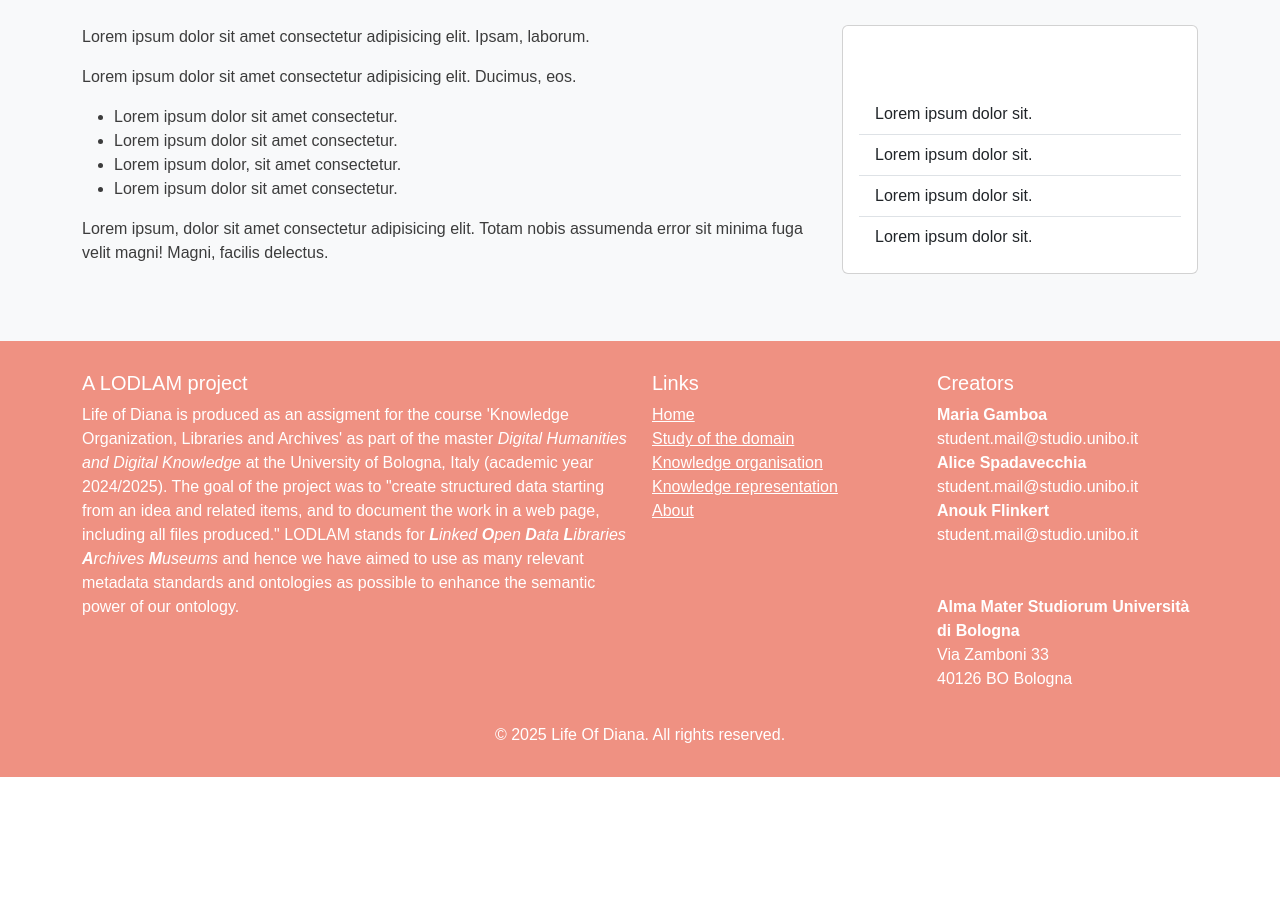
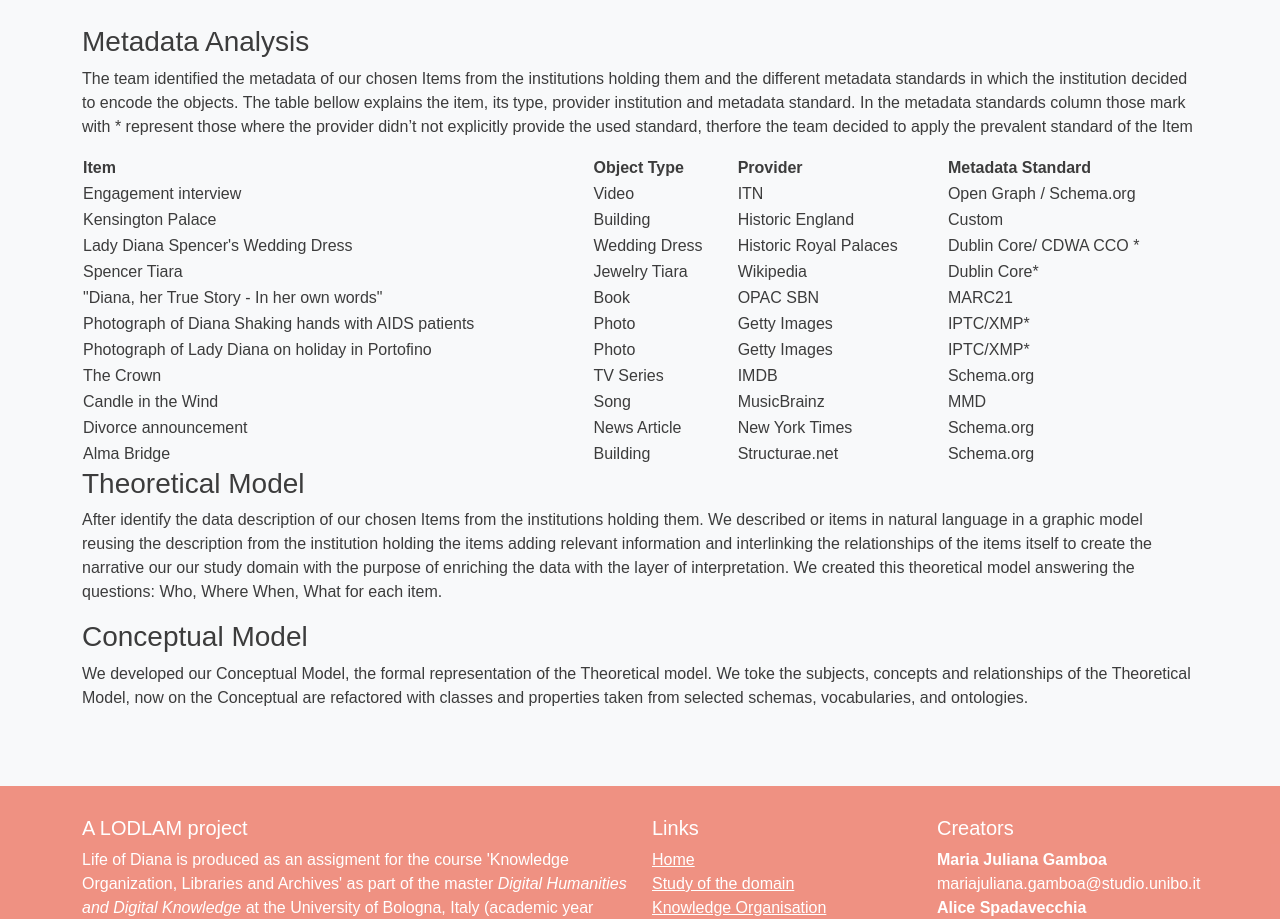
Before and after one commit to digitalctrlv/LifeOfDiana, a plain HTML site: page webpage/knowledge-organisation.html in a window 1280 px wide. Shown: the part 427-1346 px from the top of the page. Before the commit the page ends 1204 px from the top, so only its background shows below. Drawn offline with nearby package versions, Linux system fonts and the light colour scheme; files whose address does not match are found by name; a web font is replaced by a local one.

Commit message:
webpage/knowledge-organisation

```diff
--- a/webpage/knowledge-organisation.html
+++ b/webpage/knowledge-organisation.html
@@ -27,10 +27,10 @@
                         <a class="nav-link" href="/index.html">Study of the domain</a>
                     </li>
                     <li class="nav-item">
-                        <a class="nav-link active" href="/knowledge-organisation.html">Knowledge organisation</a>
+                        <a class="nav-link active" href="/knowledge-organisation.html">Knowledge Organisation</a>
                     </li>
                     <li class="nav-item">
-                        <a class="nav-link" href="/knowledge-representation.html">Knowledge representation</a>
+                        <a class="nav-link" href="/knowledge-representation.html">Knowledge Representation</a>
                     </li>
                     <li class="nav-item">
                         <a class="nav-link" href="/about-documents.html">About and documents</a>
@@ -43,34 +43,99 @@
     <!-- Study of the Domain Section -->
     <section id="domain-study">
         <div class="container">
-            <h2 class="section-title">Knowledge organization</h2>
+            <h4 class="section-title">Knowledge Organization</h4>
             <div class="row">
-                <div class="col-lg-8">
-                    <p>Lorem ipsum dolor sit amet consectetur adipisicing elit. Ipsam, laborum.</p>
+                <div class="col-lg-10"></div>
+                    <h3>Metadata Analysis</h3>
+                    <p>The team identified the metadata of our chosen Items from the institutions holding them and the different metadata standards in which the institution decided to encode the objects. The table bellow explains the item, its type, provider institution and metadata standard. In the metadata standards column those mark with *  represent those where the provider didn’t not explicitly provide the used standard, therfore the team decided to apply the prevalent standard of the Item</p>
+                    <div style="overflow-x:auto;">
+                        <table style="width: 100%">
+                            <tr>
+                                <th>Item</th>
+                                <th>Object Type</th>
+                                <th>Provider</th>
+                                <th>Metadata Standard</th>
+                            </tr>
+                            <tr>
+                                <td>Engagement interview</td>
+                                <td>Video</td>
+                                <td>ITN</td>
+                                <td>Open Graph / Schema.org</td>
+                            </tr>
+                            <tr>
+                                <td>Kensington Palace</td>
+                                <td>Building</td>
+                                <td>Historic England</td>
+                                <td>Custom</td>
+                            </tr>
+                            <tr>
+                                <td>Lady Diana Spencer's Wedding Dress</td>
+                                <td>Wedding Dress </td>
+                                <td>Historic Royal Palaces </td>
+                                <td>Dublin Core/ CDWA CCO *</td>
+                            </tr>
+                            <tr>
+                                <td>Spencer Tiara</td>
+                                <td>Jewelry Tiara </td>
+                                <td>Wikipedia</td>
+                                <td>Dublin Core* </td>
+                            </tr>
+                            <tr>
+                                <td>"Diana, her True Story - In her own words"</td>
+                                <td>Book</td>
+                                <td>OPAC SBN</td>
+                                <td>MARC21</td>
+                            </tr>
+                            <tr>
+                                <td>Photograph of Diana Shaking hands with AIDS patients </td>
+                                <td>Photo</td>
+                                <td>Getty Images</td>
+                                <td>IPTC/XMP*</td>
+                            </tr>
+                            <tr>
+                                <td>Photograph of Lady Diana on holiday in Portofino</td>
+                                <td>Photo</td>
+                                <td>Getty Images</td>
+                                <td>IPTC/XMP*</td>
+                            </tr>
+                            <tr>
+                                <td>The Crown</td>
+                                <td>TV Series</td>
+                                <td>IMDB</td>
+                                <td>Schema.org</td>
+                            </tr>
+                            <tr>
+                                <td>Candle in the Wind</td>
+                                <td>Song</td>
+                                <td>MusicBrainz</td>
+                                <td>MMD</td>
+                            </tr>
+                            <tr>
+                                <td>Divorce announcement</td>
+                                <td>News Article</td>
+                                <td>New York Times</td>
+                                <td>Schema.org</td>
+                            </tr>
+                            <tr>
+                                <td>Alma Bridge</td>
+                                <td>Building</td>
+                                <td>Structurae.net</td>
+                                <td>Schema.org</td>
+                            </tr>
+                        </table>
+                    </div>
 
-                    <p>Lorem ipsum dolor sit amet consectetur adipisicing elit. Ducimus, eos.</p>
-                    <ul>
-                        <li>Lorem ipsum dolor sit amet consectetur.</li>
-                        <li>Lorem ipsum dolor sit amet consectetur.</li>
-                        <li>Lorem ipsum dolor, sit amet consectetur.</li>
-                        <li>Lorem ipsum dolor sit amet consectetur.</li>
-                    </ul>
+                    <div>
+                    <h3>Theoretical Model</h3>
+                    <p>After identify the data description of our chosen Items from the institutions holding them. We described or items in natural language in a graphic model reusing the description from the institution holding the items adding relevant information and interlinking the relationships of the items itself to create the narrative our our study domain with the purpose of enriching the data with the layer of interpretation. We created this theoretical model answering the questions: Who, Where When, What for each item.</p>
+                    </div>
 
-                    <p>Lorem ipsum, dolor sit amet consectetur adipisicing elit. Totam nobis assumenda error sit minima fuga velit magni! Magni, facilis delectus.</p>
-                </div>
-                <div class="col-lg-4">
-                    <div class="card">
-                        <div class="card-body">
-                            <h5 class="card-title">Lorem</h5>
-                            <ul class="list-group list-group-flush">
-                                <li class="list-group-item">Lorem ipsum dolor sit.</li>
-                                <li class="list-group-item">Lorem ipsum dolor sit.</li>
-                                <li class="list-group-item">Lorem ipsum dolor sit.</li>
-                                <li class="list-group-item">Lorem ipsum dolor sit.</li>
-                            </ul>
-                        </div>
+                    <div>
+                    <h3>Conceptual Model</h3>
+                    <p>We developed our Conceptual Model, the formal representation of the Theoretical model. We toke the subjects, concepts and relationships of the Theoretical Model, now on the Conceptual  are refactored with classes and properties taken from selected schemas, vocabularies, and ontologies.</p>
                     </div>
                 </div>
+
             </div>
         </div>
     </section>
@@ -88,15 +153,15 @@
                     <ul class="list-unstyled">
                         <li><a href="#" class="text-white">Home</a></li>
                         <li><a href="#domain-study" class="text-white">Study of the domain</a></li>
-                        <li><a href="/knowledge-organisation.html" class="text-white">Knowledge organisation</a></li>
-                        <li><a href="/knowledge-representation.html" class="text-white">Knowledge representation</a></li>
+                        <li><a href="/knowledge-organisation.html" class="text-white">Knowledge Organisation</a></li>
+                        <li><a href="/knowledge-representation.html" class="text-white">Knowledge Representation</a></li>
                         <li><a href="/about-documents.html" class="text-white">About</a></li>
                     </ul>
                 </div>
                 <div class="col-md-3">
                     <h5>Creators</h5>
-                        <strong>Maria Gamboa</strong><br>
-                        student.mail@studio.unibo.it</br>
+                        <strong>Maria Juliana Gamboa</strong><br>
+                        mariajuliana.gamboa@studio.unibo.it</br>
                         <strong>Alice Spadavecchia</strong><br>
                         student.mail@studio.unibo.it</br>
                         <strong>Anouk Flinkert</strong><br>
```
